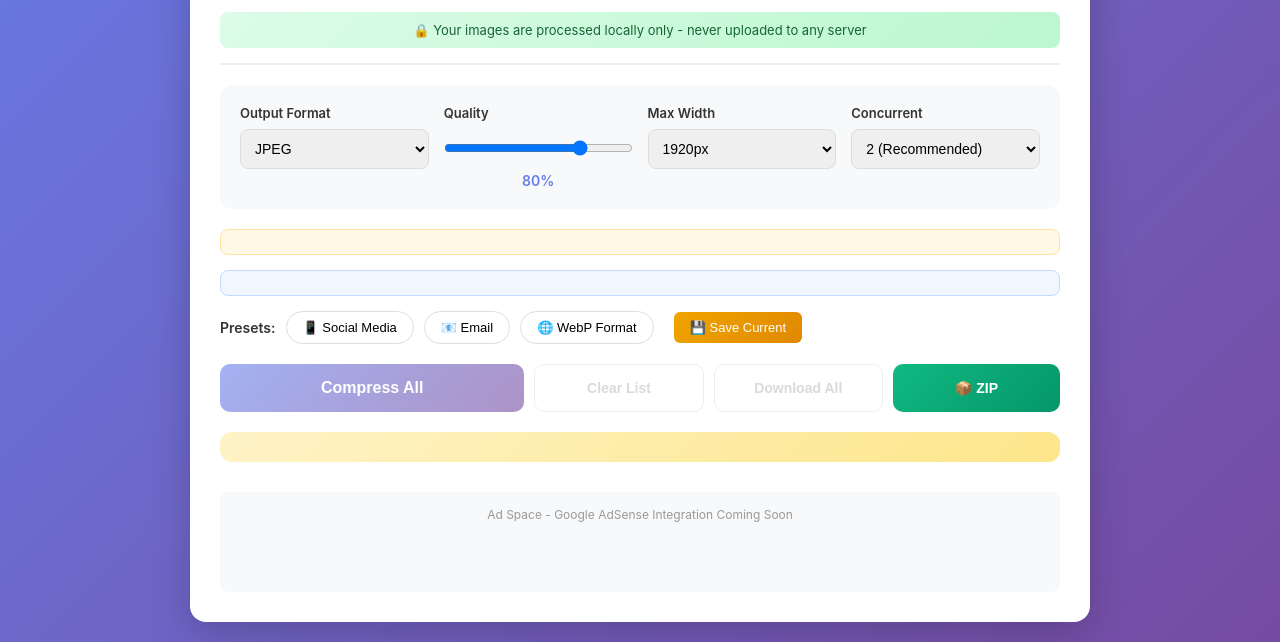
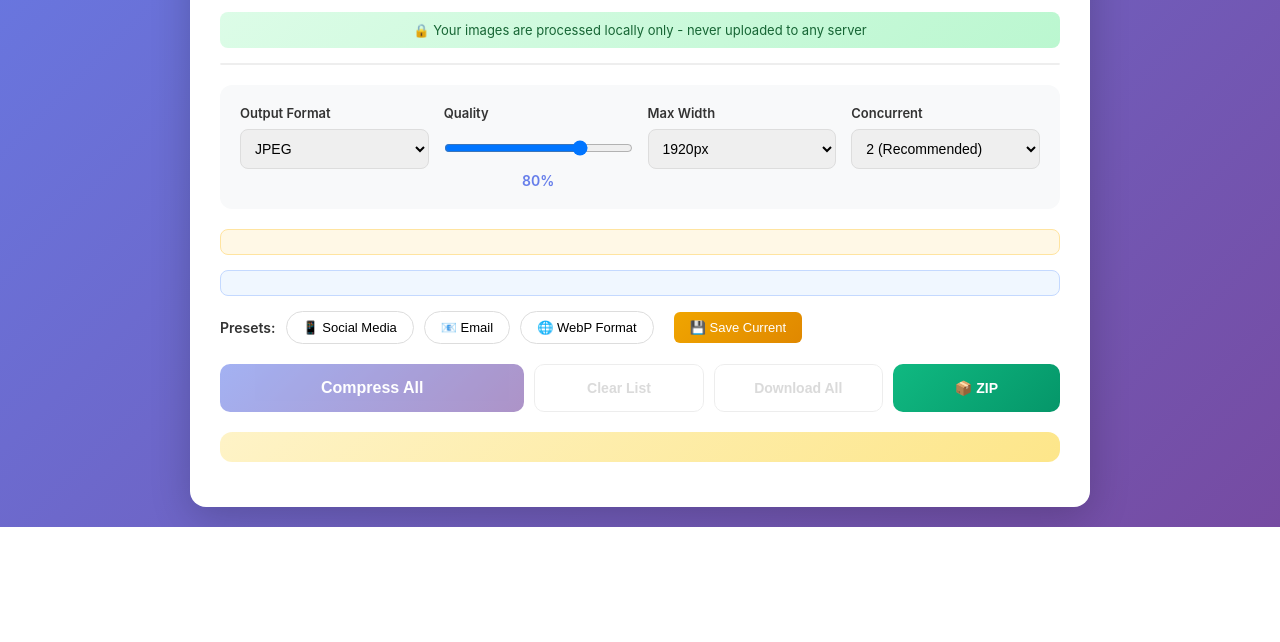
Before and after one commit to chunayangzhang/image-compressor, a plain HTML site: page index.html in a window 1280 px wide. Shown: the part 362-1004 px from the top of the page. After the commit the page ends 889 px from the top, so only its background shows below. Drawn offline with nearby package versions, Linux system fonts and the light colour scheme.

Commit message:
Add files via upload

```diff
--- a/index.html
+++ b/index.html
@@ -102,9 +102,6 @@
                 <div class="batch-result" id="batchResultZh"></div>
                 <button class="install-pwa-btn" id="installPwaBtnZh" style="display:none;" onclick="installPWA()">📲 安装到桌面</button>
                 <div class="stats-panel" id="statsPanelZh"></div>
-                <div class="ad-container" id="adContainerZh">
-                    <div class="ad-placeholder">广告位 - 后续接入 Google AdSense</div>
-                </div>
             </div>
         </div>
     </div>
@@ -189,9 +186,6 @@
                 <div class="batch-result" id="batchResultEn"></div>
                 <button class="install-pwa-btn" id="installPwaBtnEn" style="display:none;" onclick="installPWA()">📲 Install App</button>
                 <div class="stats-panel" id="statsPanelEn"></div>
-                <div class="ad-container" id="adContainerEn">
-                    <div class="ad-placeholder">Ad Space - Google AdSense Integration Coming Soon</div>
-                </div>
             </div>
         </div>
     </div>
@@ -276,9 +270,6 @@
                 <div class="batch-result" id="batchResultJa"></div>
                 <button class="install-pwa-btn" id="installPwaBtnJa" style="display:none;" onclick="installPWA()">📲 アプリを導入</button>
                 <div class="stats-panel" id="statsPanelJa"></div>
-                <div class="ad-container" id="adContainerJa">
-                    <div class="ad-placeholder">広告スペース - Google AdSense 準備中</div>
-                </div>
             </div>
         </div>
     </div>
@@ -363,9 +354,6 @@
                 <div class="batch-result" id="batchResultKo"></div>
                 <button class="install-pwa-btn" id="installPwaBtnKo" style="display:none;" onclick="installPWA()">📲 앱 설치</button>
                 <div class="stats-panel" id="statsPanelKo"></div>
-                <div class="ad-container" id="adContainerKo">
-                    <div class="ad-placeholder">광고 공간 - Google AdSense 준비 중</div>
-                </div>
             </div>
         </div>
     </div>
@@ -1104,21 +1092,6 @@
             font-size: 13px;
             background: #fef3c7;
             border-radius: 6px;
-        }
-
-        /* Ad */
-        .ad-container {
-            margin-top: 30px;
-            padding: 15px;
-            background: #f8f9fa;
-            border-radius: 8px;
-            text-align: center;
-            min-height: 100px;
-        }
-
-        .ad-placeholder {
-            color: #999;
-            font-size: 12px;
         }
 
         /* Favorites Panel */
```
